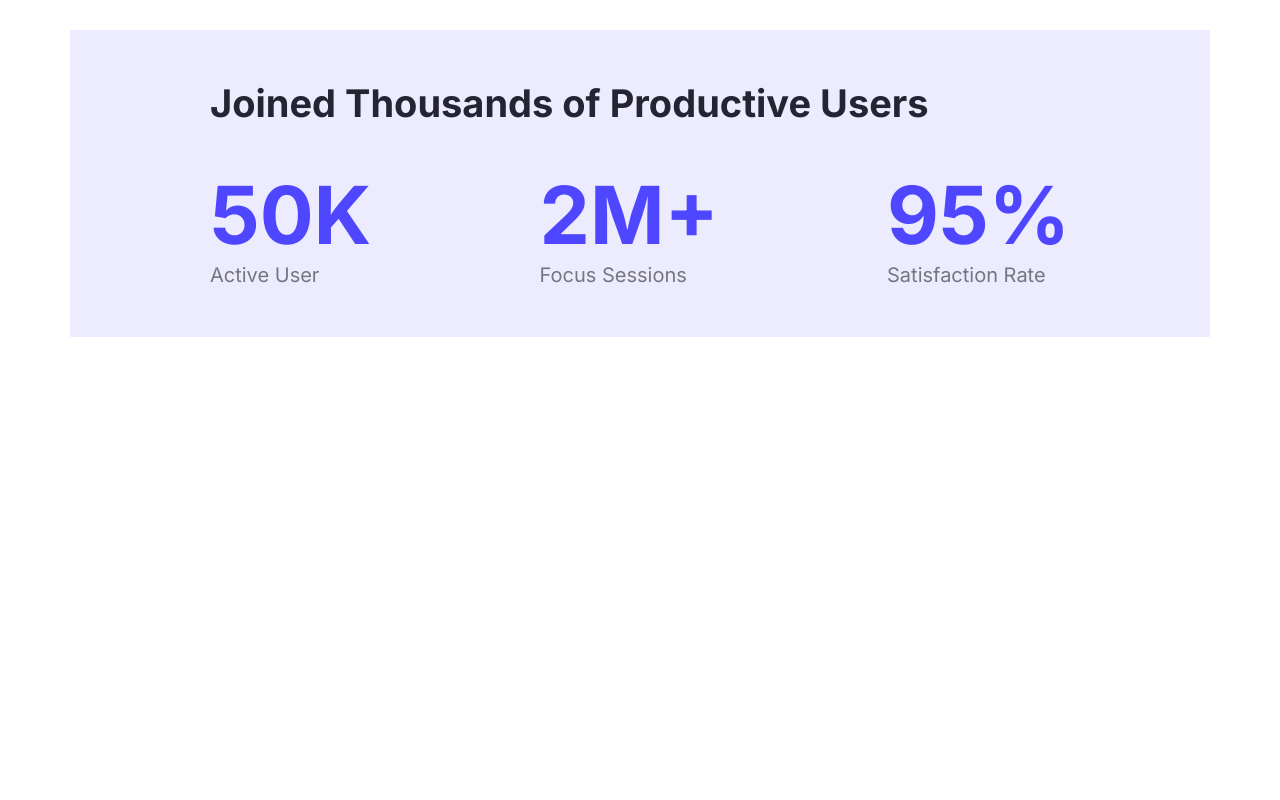
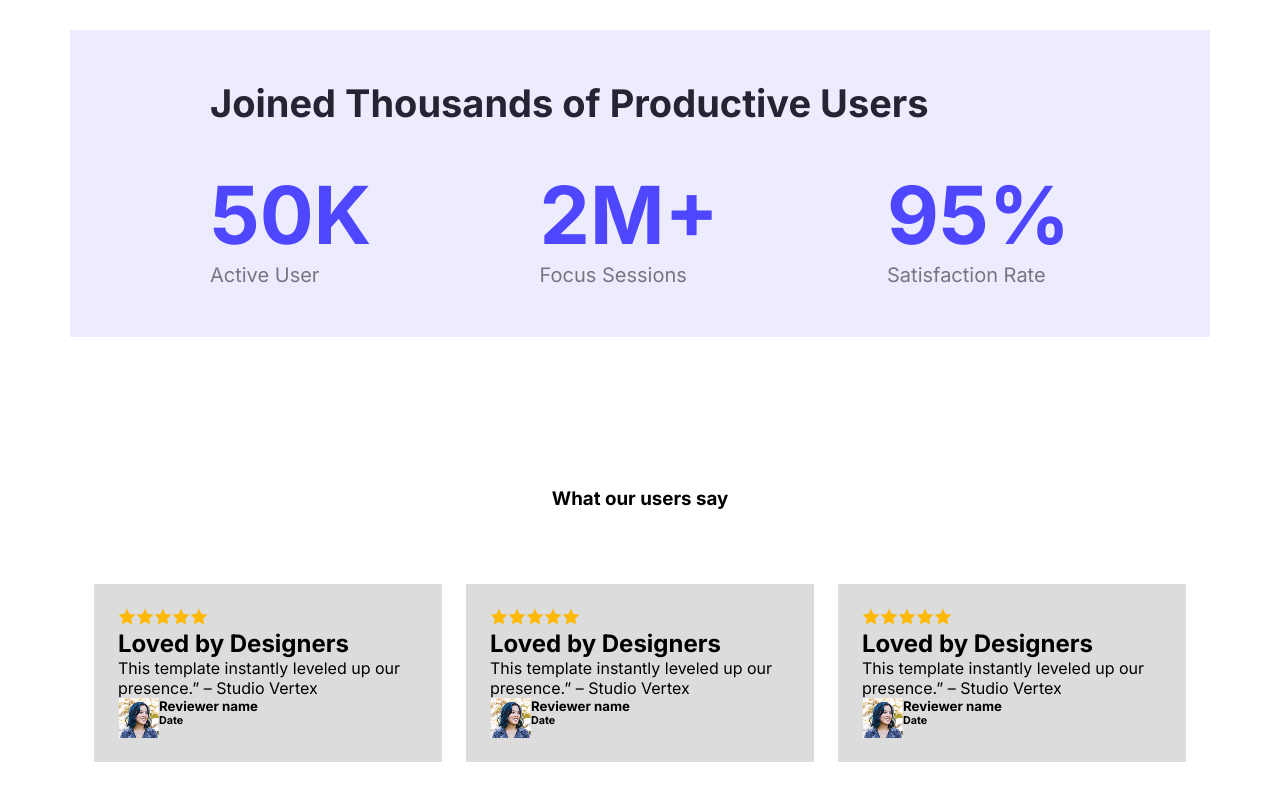
Before and after one commit to asadulhabibasif26/Assignment-01, a plain HTML site: page index.html in a window 1280 px wide. Shown: the part 1226-2026 px from the top of the page. Before the commit the page ends 1663 px from the top, so only its background shows below. Drawn offline with Linux system fonts and the light colour scheme.

Commit message:
review section text add

```diff
--- a/index.html
+++ b/index.html
@@ -43,7 +43,48 @@
                 </div>
             </div>
         </section>
+        <section class="review">
+            <h3 class="review-title">What our users say</h3>
+            <div class="review-content">
+                <div class="review-details">
+                    <img src="/Assets/icon-star.png" alt=""><img src="/Assets/icon-star.png" alt=""><img src="/Assets/icon-star.png" alt=""><img src="/Assets/icon-star.png" alt=""><img src="/Assets/icon-star.png" alt="">
+                    <h4>Loved by Designers</h4>
+                    <p>This template instantly leveled up our presence.” – Studio Vertex</p>
+                     <div class="reviewer-one">
+                        <img src="/Assets/avatar.png" alt="">
+                        <div class="review-name">
+                        <h5>Reviewer name</h5>
+                        <h6>Date</h6>
+                     </div>
+                    </div>
+                </div>
+                <div class="review-details">
+                    <img src="/Assets/icon-star.png" alt=""><img src="/Assets/icon-star.png" alt=""><img src="/Assets/icon-star.png" alt=""><img src="/Assets/icon-star.png" alt=""><img src="/Assets/icon-star.png" alt="">
+                     <h4>Loved by Designers</h4>
+                    <p>This template instantly leveled up our presence.” – Studio Vertex</p>
+                     <div class="reviewer-one">
+                        <img src="/Assets/avatar.png" alt="">
+                        <div class="review-name">
+                        <h5>Reviewer name</h5>
+                        <h6>Date</h6>
+                    </div>
+                    </div>
+                </div>
+                <div class="review-details">
+                    <img src="/Assets/icon-star.png" alt=""><img src="/Assets/icon-star.png" alt=""><img src="/Assets/icon-star.png" alt=""><img src="/Assets/icon-star.png" alt=""><img src="/Assets/icon-star.png" alt="">
+                     <h4>Loved by Designers</h4>
+                    <p>This template instantly leveled up our presence.” – Studio Vertex</p>
+                     <div class="reviewer-one">
+                        <img src="/Assets/avatar.png" alt="">
+                        <div class="review-name">
+                        <h5>Reviewer name</h5>
+                        <h6>Date</h6>
+                    </div>
+                    </div>
+                </div>
 
+            </div>
+        </section>
     </main>
     <footer></footer>
 </body>
--- a/style/style.css
+++ b/style/style.css
@@ -138,3 +138,28 @@ main{
     font-size: 20px;
     color: rgba(0, 0, 0, 0.5);
 }
+
+/* review section style */
+.review{
+    margin-top: 150px;
+}
+.review-content{
+    display: flex;
+    padding: 24px;
+    gap: 24px;
+}
+.reviewer-one{
+    display: flex;
+
+}
+.review-details{
+    background-color: gainsboro;
+    padding: 24px;
+}
+.review-title{
+    text-align: center;
+    margin-bottom: 50px;
+}
+.review-details h4{
+    font-size: 24px;
+}
```
